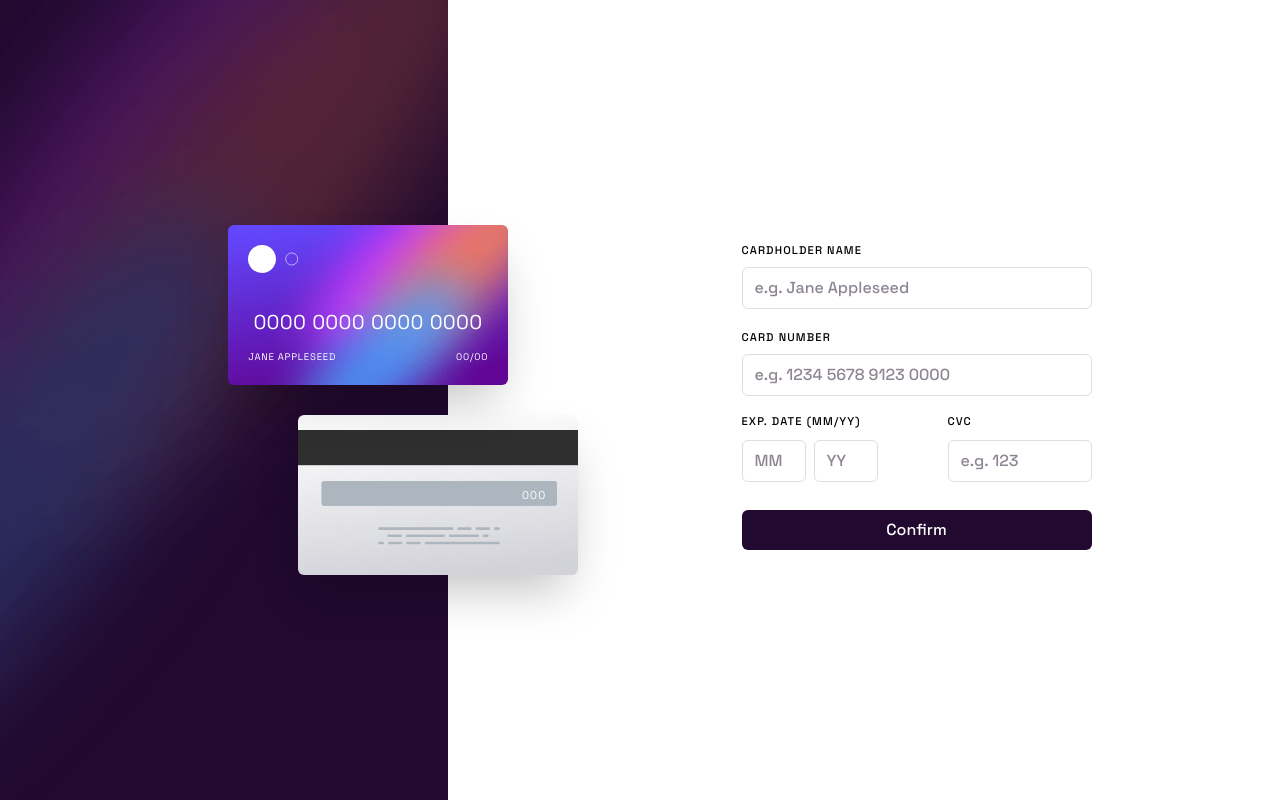
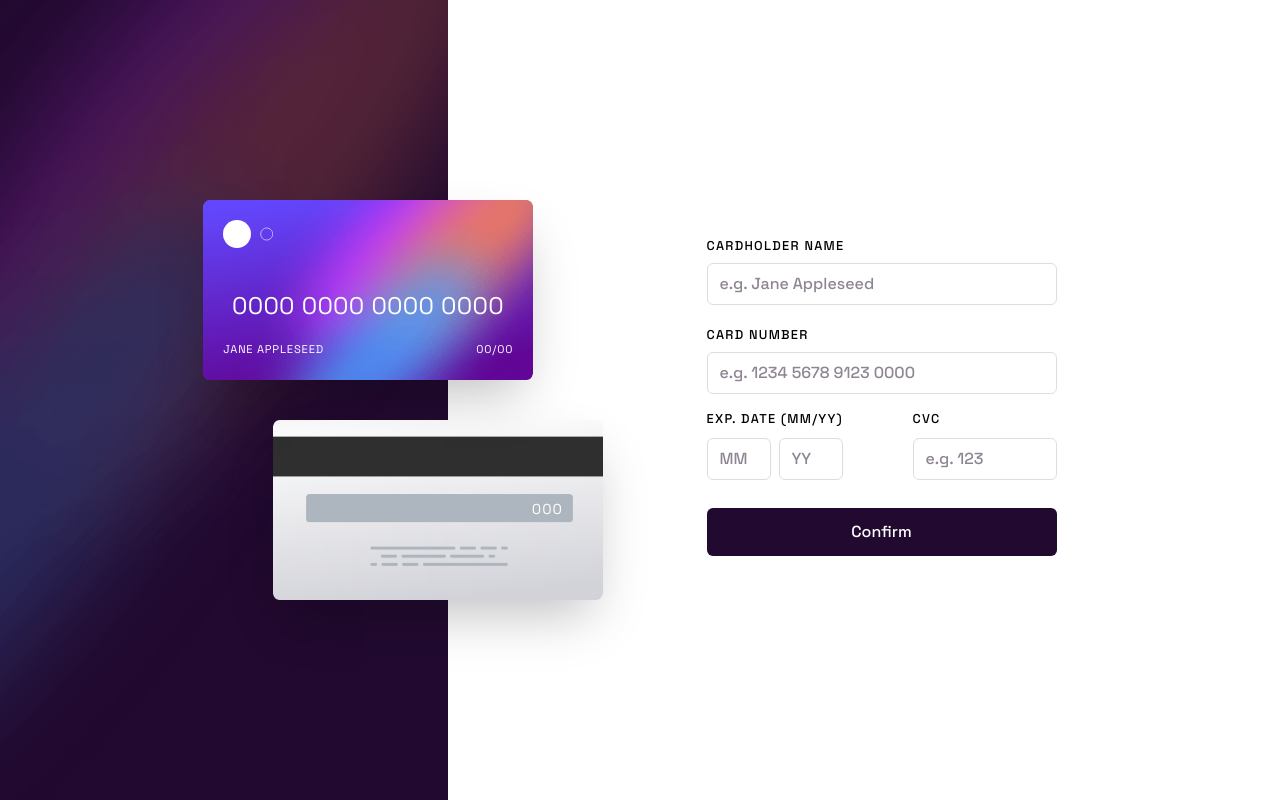
Before and after one commit to sara11211/interactive-card-details-form, a React (Vite) app: page / in a window 1280 px wide. Built offline with nearby package versions, Linux system fonts and the light colour scheme.

Commit message:
simple animation added

```diff
--- a/package.json
+++ b/package.json
@@ -11,6 +11,7 @@
   },
   "dependencies": {
     "@hookform/resolvers": "^3.9.0",
+    "framer-motion": "^11.5.4",
     "react": "^18.3.1",
     "react-dom": "^18.3.1",
     "react-hook-form": "^7.52.2",
--- a/src/App.jsx
+++ b/src/App.jsx
@@ -21,7 +21,7 @@ const App = () => {
   return (
     <main className="w-full h-screen font-medium font-space-grotesk lg:flex lg:items-center ">
       <div className="bg-[url('../src/assets/images/bg-main-mobile.png')] bg-no-repeat bg-cover bg-center h-[40%] flex justify-center items-center max-lg:w-full lg:bg-[url('../src/assets/images/bg-main-desktop.png')] lg:h-full lg:w-[35%]">
-        <div className="min-w-[300px] max-lg:h-full relative max-lg:pt-24 lg:flex lg:items-center lg:justify-center lg:min-h-[350px] lg:left-[40%] lg:min-w-[300px] xl:min-w-[350px]">
+        <div className="min-w-[300px] max-lg:h-full relative max-lg:pt-24 lg:flex lg:items-center lg:justify-center lg:min-h-[350px] lg:left-[40%] lg:min-w-[300px] xl:min-w-[400px] xl:max-w-[500px] xl:min-h-[400px]">
           <CardFront
             cardholderName={cardholderName}
             cardNumber={cardNumber}
@@ -32,7 +32,7 @@ const App = () => {
           <CardBack cvc={cvc} />
         </div>
       </div>
-      <div className="max-lg:pt-20 px-4 mx-auto lg:w-[70%] flex items-center justify-center max-w-[350px] relative">
+      <div className="max-lg:pt-20 px-4 mx-auto lg:w-[70%] flex items-center justify-center max-w-[350px]  relative">
         {!showThanks && <CardForm
           setCardholderName={setCardholderName}
           setCardNumber={setCardNumber}
--- a/src/components/CardBack.jsx
+++ b/src/components/CardBack.jsx
@@ -2,9 +2,9 @@ const CardBack = ({ cvc }) => {
   const cvcFormatted = (cvc || "000").padEnd(3, "0");
 
   return (
-    <div className="bg-[url('../src/assets/images/bg-card-back.png')] bg-center bg-no-repeat card py-16 flex items-center justify-end px-8 max-lg:bottom-12 max-lg:right-0 lg:bottom-0 lg:right-0">
+    <div className="bg-[url('../src/assets/images/bg-card-back.png')] bg-center bg-no-repeat card py-16 flex items-center justify-end px-8 lg:px-10 max-lg:bottom-12 max-lg:right-0 lg:bottom-0 lg:right-0">
       <p
-        className="text-[0.7rem] tracking-widest"
+        className="text-[0.7rem] tracking-widest xl:text-[0.9rem]"
         style={{ fontVariantNumeric: "tabular-nums" }}
       >
         {cvcFormatted}
--- a/src/components/CardForm.jsx
+++ b/src/components/CardForm.jsx
@@ -136,7 +136,7 @@ const CardForm = ({
         </div>
       </div>
 
-      <button type="submit" className="py-2 my-6 button">
+      <button type="submit" className="my-6 button">
         Confirm
       </button>
     </form>
--- a/src/components/CardFront.jsx
+++ b/src/components/CardFront.jsx
@@ -11,12 +11,12 @@ const CardFront = ({ cardholderName, cardNumber, expMonth, expYear }) => {
       <img src={cardLogo} alt="card logo" width={50} />
       <div className="grid gap-3">
         <p
-          className="text-lg text-center trackigng-widest xl:text-xl"
+          className="text-lg text-center trackigng-widest xl:text-2xl"
           style={{ fontVariantNumeric: "tabular-nums" }}
         >
           {formattedCardNumber}
         </p>
-        <div className="flex justify-between items-center text-[0.6rem]">
+        <div className="flex justify-between items-center text-[0.6rem] lg:text-[0.7rem]">
           <p className="uppercase">{cardholderName || "Jane Appleseed"}</p>
           <p>
             {expMonth || "00"}/{expYear || "00"}
--- a/src/components/ThankYou.jsx
+++ b/src/components/ThankYou.jsx
@@ -1,20 +1,27 @@
-import React from "react";
 import { iconCompleted } from "../assets/images";
+import {motion as m} from 'framer-motion'
 
 const ThankYou = () => {
   return (
-    <div className="grid w-full text-center gap-7 lg:absolute lg:left-[15%]">
+    <m.div
+    initial={{scale: 0}}
+    animate={{scale: 1}}
+    transition={{
+      ease: 'easeInOut',
+      duration: 0.5
+    }}
+    className="grid w-full text-center gap-7 lg:absolute lg:left-[10%] xl:left-[5%] 2xl:left-[0%] xl:gap-10">
       <div className="mx-auto">
         <img src={iconCompleted} alt="icon completed submission" />
       </div>
-      <div className="grid gap-3">
+      <div className="grid gap-3 xl:gap-5">
         <h2 className="text-xl font-semibold tracking-widest uppercase">thank you!</h2>
         <p className="text-sm tracking-wide md:text-base text-dark-grayish-violet">
           We've added your card details
         </p>
       </div>
-      <button className="py-2 mb-6 button">Continue</button>
-    </div>
+      <button className="mb-6 button">Continue</button>
+    </m.div>
   );
 };
 
--- a/src/index.css
+++ b/src/index.css
@@ -16,15 +16,15 @@
 
 @layer components {
   .card {
-    @apply bg-no-repeat bg-cover bg-center rounded-md text-white font-normal tracking-wider min-h-[160px] min-w-[250px] absolute max-w-[280px] xl:min-w-[280px] shadow-2xl
+    @apply bg-no-repeat bg-cover bg-center rounded-md text-white font-normal tracking-wider min-h-[160px] min-w-[250px] absolute max-w-[280px] xl:min-w-[330px] xl:min-h-[180px] shadow-2xl
   }
 
   .input-label {
-    @apply uppercase text-[0.7rem] font-medium tracking-widest;
+    @apply uppercase text-[0.7rem] lg:text-[0.8rem] 2xl:text-base font-medium tracking-widest;
   }
 
   .input-field {
-    @apply block px-3 py-2 mt-2 mb-1 border rounded-md border-light-grayish-violet ;
+    @apply block px-3 py-2 mt-2 mb-1 border rounded-md border-light-grayish-violet 2xl:px-4 2xl:py-3 ;
   }
 
   label {
@@ -42,7 +42,7 @@
   }
 
   .button {
-    @apply bg-very-dark-violet text-white rounded-md
+    @apply bg-very-dark-violet text-white rounded-md py-2 lg:py-3
   }
 
   .button:hover {
@@ -50,7 +50,7 @@
   }
 
   .form {
-    @apply grid w-full lg:absolute lg:left-[15%]
+    @apply grid w-full lg:absolute lg:left-[10%] xl:left-[5%] 2xl:left-[0%]
   }
 
   .error {
```
Also changed, not shown: 1 other file (tests, documents, lock files or other folders).
